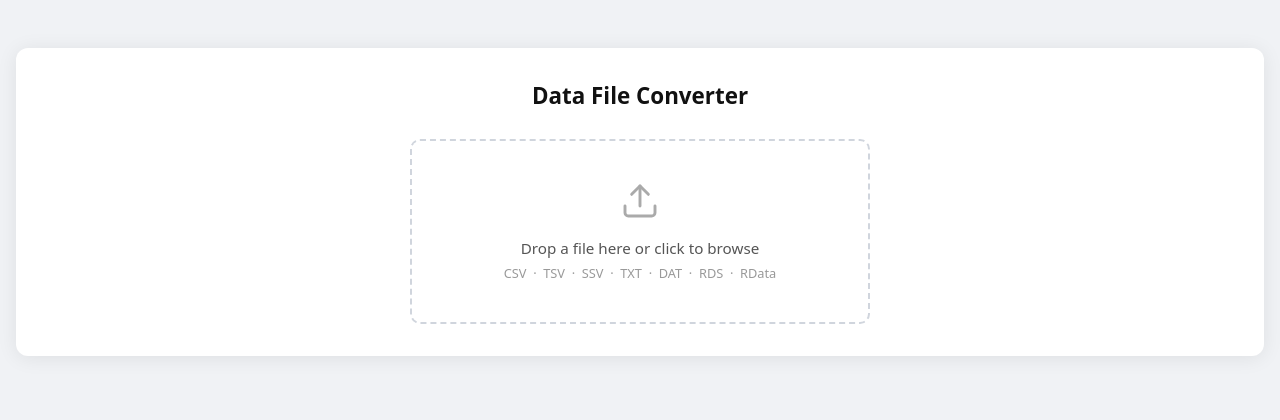
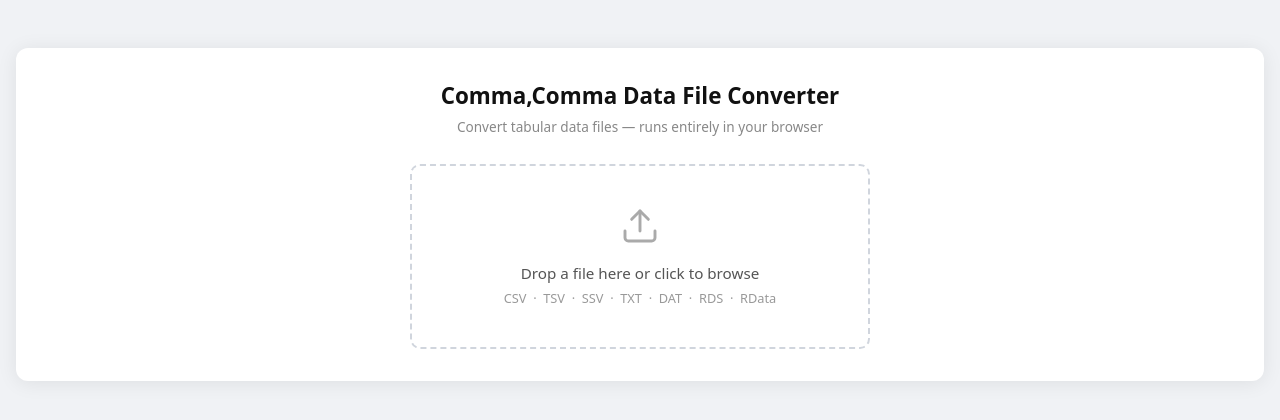
Before and after one commit to xangregg/commacomma, a website with bundled scripts: page index.html in a window 1280 px wide. Built offline with nearby package versions, Linux system fonts and the light colour scheme.

Commit message:
add subtitle

```diff
--- a/index.html
+++ b/index.html
@@ -3,7 +3,7 @@
 <head>
     <meta charset="UTF-8">
     <meta name="viewport" content="width=device-width, initial-scale=1.0">
-    <title>Data File Converter</title>
+    <title>Comma,Comma Data File Converter</title>
     <style>
         *, *::before, *::after {
             box-sizing: border-box;
@@ -33,9 +33,16 @@
         h1 {
             font-size: 1.4rem;
             font-weight: 700;
-            margin-bottom: 1.75rem;
+            margin-bottom: 0.4rem;
             color: #111;
             text-align: center;
+        }
+
+        .subtitle {
+            font-size: 0.85rem;
+            color: #888;
+            text-align: center;
+            margin-bottom: 1.75rem;
         }
 
         .upload-area {
@@ -341,7 +348,8 @@
 </head>
 <body>
     <div class="container">
-        <h1>Data File Converter</h1>
+        <h1>Comma,Comma Data File Converter</h1>
+        <p class="subtitle">Convert tabular data files — runs entirely in your browser</p>
 
         <div class="upload-area" id="uploadArea">
             <svg class="upload-icon" viewBox="0 0 24 24" fill="none" stroke="currentColor" stroke-width="1.75"
```
